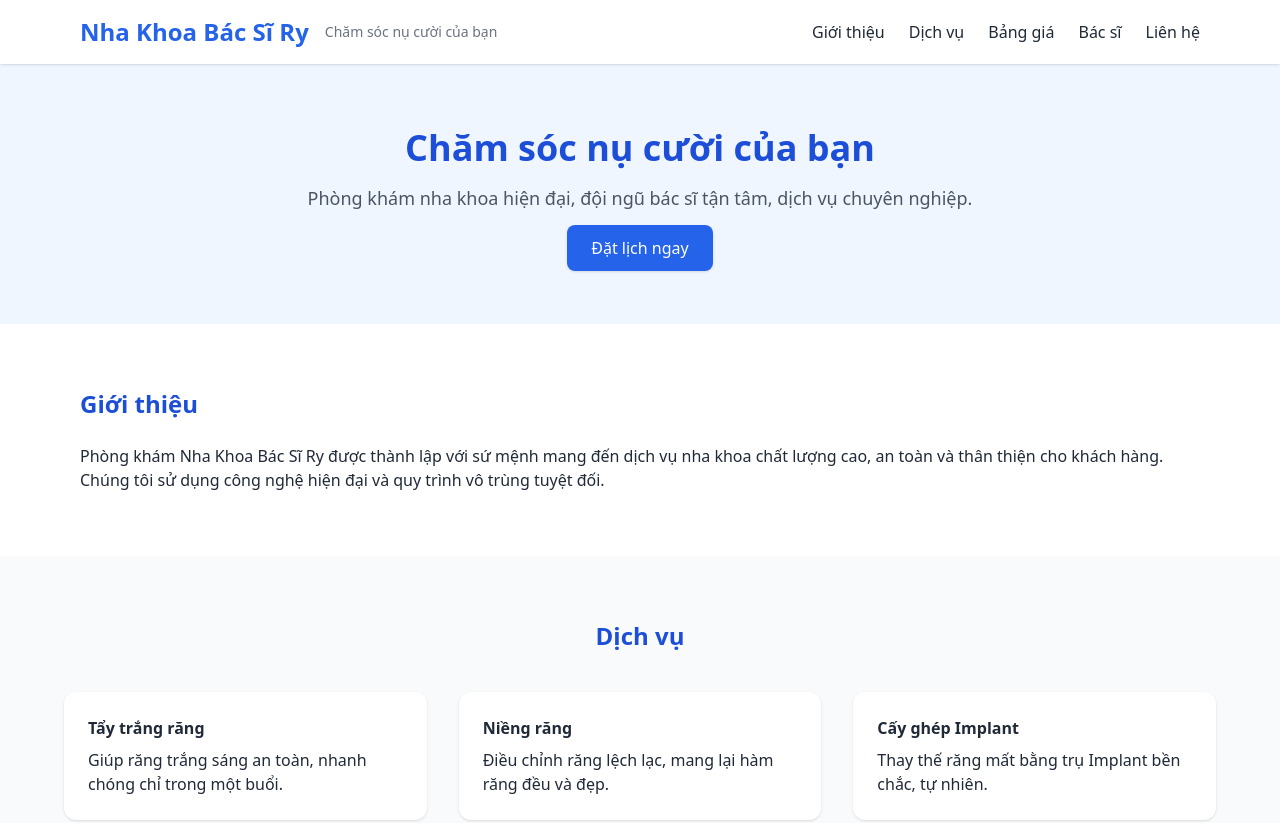
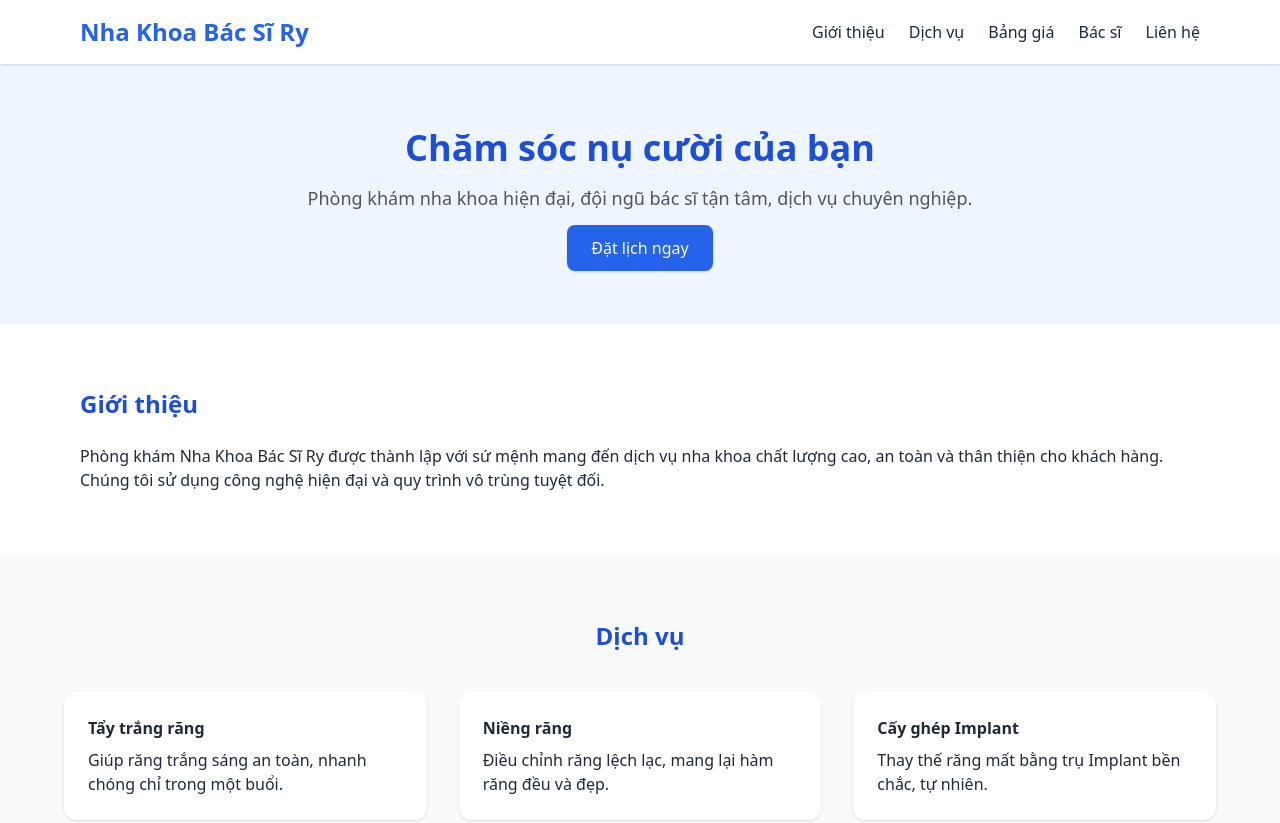
Before and after one commit to socrin/nk, a plain HTML site: page index.html in a window 1280 px wide. Shown: the top 823 px of the page. Drawn offline with nearby package versions, Linux system fonts and the light colour scheme.

Commit message:
Update index.html

```diff
--- a/index.html
+++ b/index.html
@@ -21,7 +21,7 @@
     <div class="max-w-6xl mx-auto flex items-center justify-between p-4">
       <div class="flex items-center gap-4">
         <h1 class="text-2xl font-bold text-blue-600">Nha Khoa Bác Sĩ Ry</h1>
-        <span class="hidden md:inline-block text-sm text-gray-500">Chăm sóc nụ cười của bạn</span>
+
       </div>
 
       <!-- Desktop Nav -->
```
